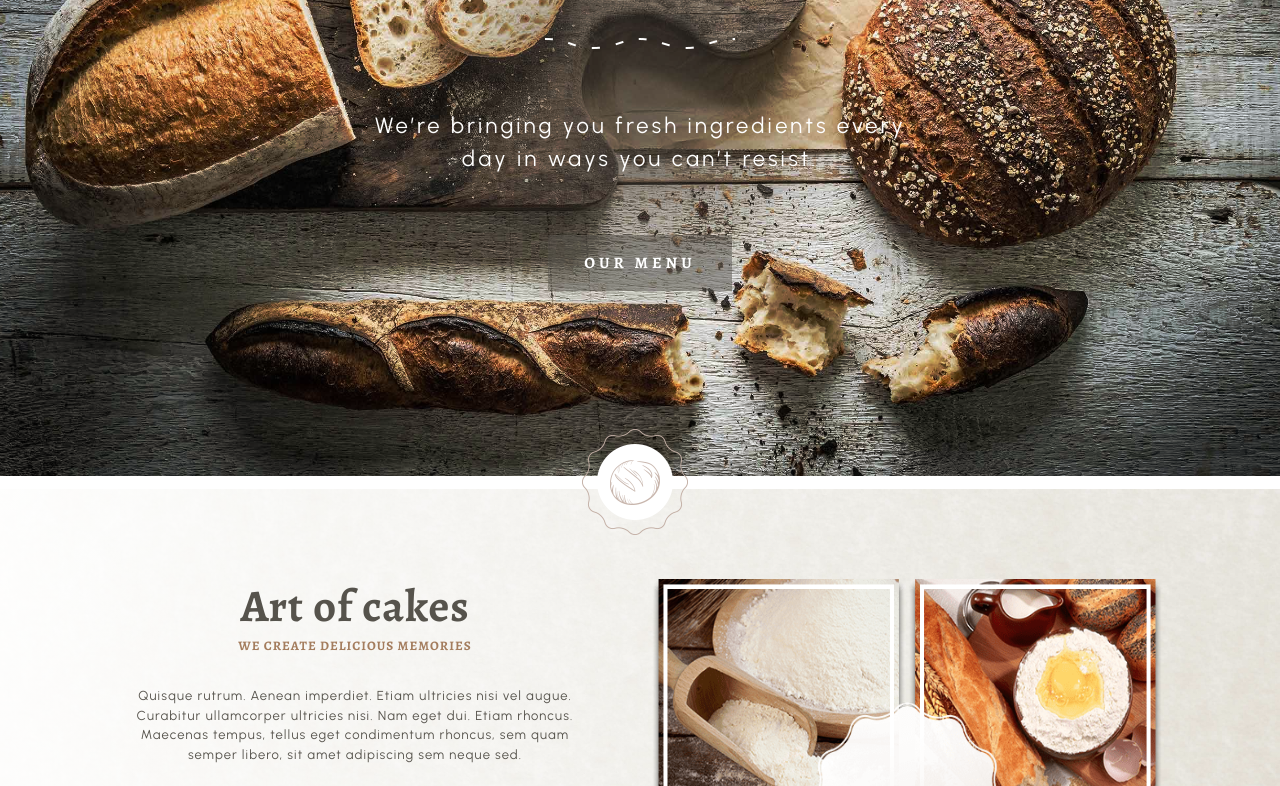
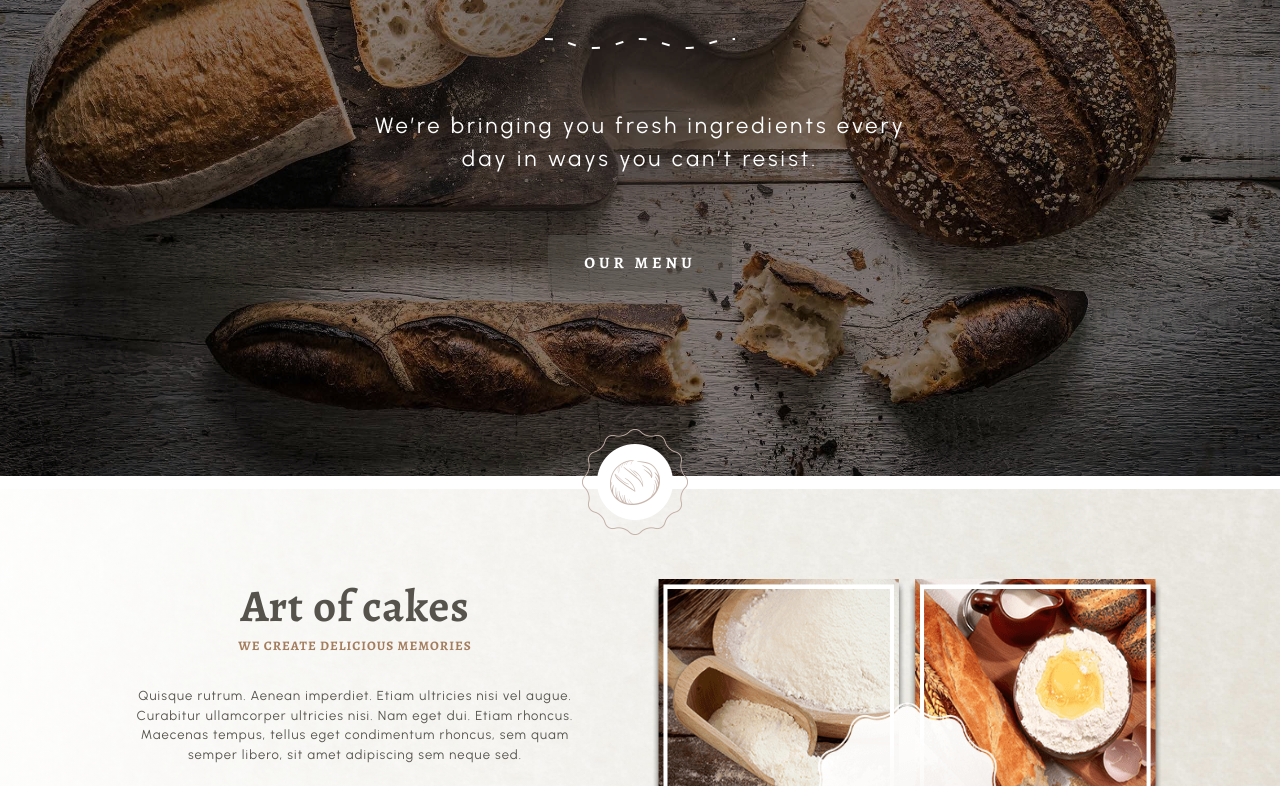
Before and after one commit to rifattasneem/gustoso, a plain HTML site: page index.html in a window 1280 px wide. Shown: the part 279-1065 px from the top of the page. Drawn offline with nearby package versions, Linux system fonts and the light colour scheme.

Commit message:
Update custom.css

```diff
--- a/assets/style/custom.css
+++ b/assets/style/custom.css
@@ -34,8 +34,8 @@ thead, tbody, tfoot, tr, td, th {
 .top{
 	background-image: url(../image/top-bg.jpg);
 	background-size: cover;
-	background-color: #56534ccf;
-  background-blend-mode: hard-light;
+	background-color: #1b070380;
+    background-blend-mode: multiply;
 	background-repeat: no-repeat;
 	background-position: center center;
 	border-bottom: 13px solid #ffffff;
```
